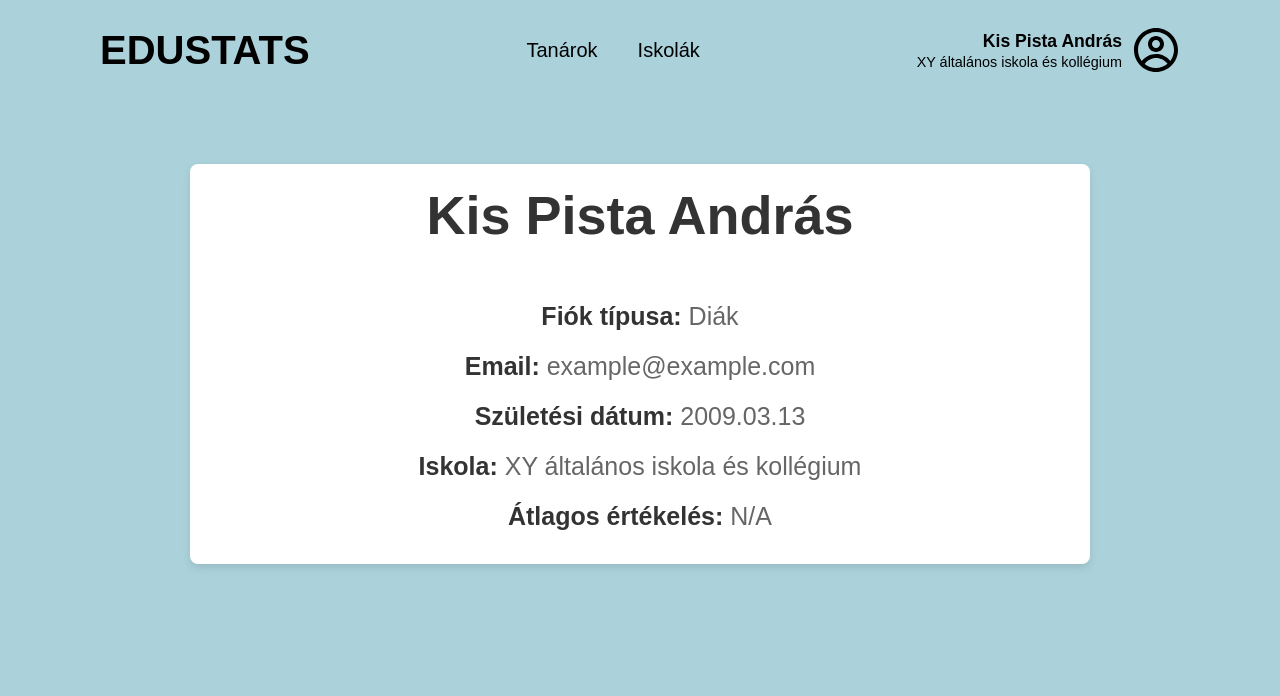
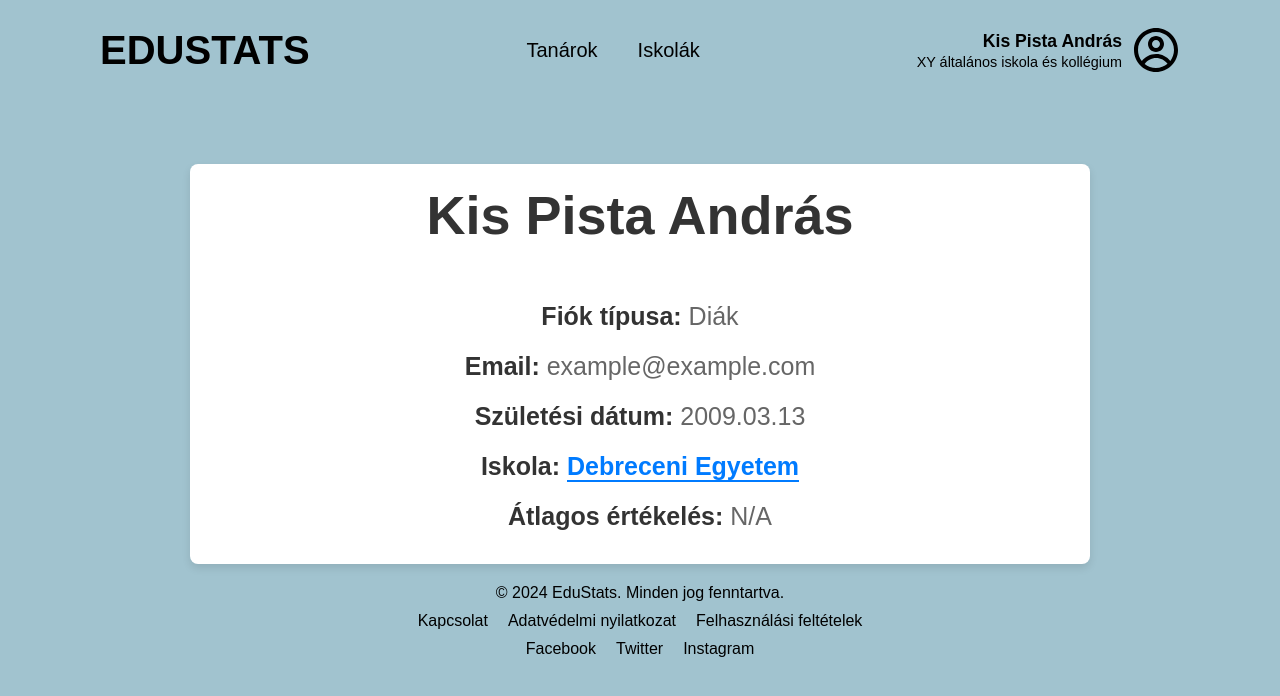
Before and after one commit to sacaaa/szoftverfejlesztesi-modszertanok-projekt, a React (Vite) app in the folder src/client/: page /profilepage in a window 1280 px wide. Shown: the top 696 px of the page. Built offline with nearby package versions, Linux system fonts and the light colour scheme.

Commit message:
edit: footer komponens hozzá adása, design és kereső módosítás

```diff
--- a/src/client/src/components/Profile/Profile.css
+++ b/src/client/src/components/Profile/Profile.css
@@ -26,3 +26,21 @@
 .student-card p strong {
     color: #333333;
 }
+
+.school-link {
+    color: #007bff; /* Alapértelmezett kék szín */
+    text-decoration: none; /* Aláhúzás eltávolítása */
+    font-weight: bold; /* Kiemelés */
+    border-bottom: 2px solid #007bff; /* Kék aláhúzás */
+    transition: color 0.3s, border-bottom 0.3s; /* Zökkenőmentes animáció */
+}
+
+.school-link:hover {
+    color: #0056b3; /* Sötétebb kék árnyalat hover állapotban */
+    border-bottom: 2px solid #0056b3; /* Sötétebb aláhúzás hover állapotban */
+}
+
+.school-link:focus {
+    outline: none; /* A fókusz keret eltüntetése */
+    box-shadow: 0 0 0 2px rgba(0, 123, 255, 0.5); /* Fókusz keret */
+}
--- a/src/client/src/components/Profile/Profile.tsx
+++ b/src/client/src/components/Profile/Profile.tsx
@@ -5,7 +5,7 @@ interface ProfileProps {
     accountType: string;
     email: string;
     birthdate: string;
-    school: string;
+    school: { name: string; id: number }; // Hozzáadtam az iskolához egy azonosítót
     avgRate: string | null;
 }
 
@@ -16,7 +16,12 @@ export default function Profile({ name, accountType, email, birthdate, school, a
             <p><strong>Fiók típusa:</strong> {accountType}</p>
             <p><strong>Email:</strong> {email}</p>
             <p><strong>Születési dátum:</strong> {birthdate}</p>
-            <p><strong>Iskola:</strong> {school}</p>
+            <p>
+                <strong>Iskola: </strong>
+                <a href={`http://localhost:5173/schoolprofile/${school.id}`} className="school-link">
+                    {school.name}
+                </a>
+            </p>
             <p><strong>Átlagos értékelés:</strong> {avgRate !== null ? avgRate : 'N/A'}</p>
         </div>
     );
--- a/src/client/src/components/SchoolProfile/SchoolProfile.css
+++ b/src/client/src/components/SchoolProfile/SchoolProfile.css
@@ -12,7 +12,7 @@
   .profile-image {
     width: 350px;
     height: 350px;
-    background-color: #f4d35e;
+    background-color: #A6D2EC;
     border-radius: 8px 0 0 8px;
   }
 
--- a/src/client/src/components/School_list/SchoolCard.css
+++ b/src/client/src/components/School_list/SchoolCard.css
@@ -1,6 +1,6 @@
 .card {
     width: 300px;
-    background-color: #ffffff;
+    background-color: #1E5780;
     border-radius: 10px;
     box-shadow: 0 4px 8px rgba(0, 0, 0, 0.1);
     margin: 10px;
@@ -9,7 +9,8 @@
 
 .card-body {
     height: 250px;
-    background-color: #f4d35e;
+    background-color: #A6D2EC
+    ;
     display: flex;
     justify-content: center;
     align-items: center;
@@ -20,7 +21,7 @@
     text-align: center;
     font-size: 16px;
     font-weight: bold;
-    color: #333;
+    color: white;
 }
 
 .school-logo {
--- a/src/client/src/index.css
+++ b/src/client/src/index.css
@@ -1,5 +1,5 @@
 :root {
-    --main-bg-color: #ABD2DB;
+    --main-bg-color: #A1C3CF;
     --main-text-color: black;
     --main-max-width: 90%;
 }
--- a/src/client/src/pages/HomePage/HomePage.css
+++ b/src/client/src/pages/HomePage/HomePage.css
@@ -23,7 +23,7 @@
 
 .description p {
     font-size: 1.2rem;
-    color: #000000;
+    color: var(--main-text-color);
     margin: 0.5rem 0;
 }
 
--- a/src/client/src/pages/HomePage/HomePage.tsx
+++ b/src/client/src/pages/HomePage/HomePage.tsx
@@ -1,4 +1,5 @@
 import Navbar from "../../components/Navbar/Navbar";
+import Footer from "../../components/Footer/Footer";
 import { Link } from "react-router-dom";
 import './HomePage.css';
 
@@ -29,6 +30,7 @@ export default function HomePage() {
                     </Link>
                 </div>
             </div>
+            <Footer />
         </>
     );
 }
--- a/src/client/src/pages/ProfilePage/ProfilePage.tsx
+++ b/src/client/src/pages/ProfilePage/ProfilePage.tsx
@@ -1,13 +1,20 @@
+import Footer from "../../components/Footer/Footer";
 import Navbar from "../../components/Navbar/Navbar";
 import Profile from "../../components/Profile/Profile";
 
 export default function ProfilePage() {
-    return (<>
-        <Navbar />
-        <Profile name="Kis Pista András"
-        accountType="Diák"
-        email="example@example.com"
-        birthdate="2009.03.13"
-        school="XY általános iskola és kollégium" avgRate={null}/>
-        </>)
+    return (
+        <>
+            <Navbar />
+            <Profile
+                name="Kis Pista András"
+                accountType="Diák"
+                email="example@example.com"
+                birthdate="2009.03.13"
+                school={{ name: "Debreceni Egyetem", id: 1 }}
+                avgRate={null}
+            />
+            <Footer />
+        </>
+    );
 }
--- a/src/client/src/pages/Schools/Schools.tsx
+++ b/src/client/src/pages/Schools/Schools.tsx
@@ -4,6 +4,7 @@ import Searchbar from "../../components/Searchbar/Searchbar";
 import SchoolCard from "../../components/School_list/SchoolCard";
 import { Link } from "react-router-dom";
 import './Schools.css';
+import Footer from "../../components/Footer/Footer";
 
 interface School {
     id: number;
@@ -50,6 +51,7 @@ export default function Schools() {
                         </Link>
                     ))}
             </div>
+            <Footer />
         </>
     );
 }
--- a/src/client/src/pages/SchoolsProfile/SchoolsProfile.tsx
+++ b/src/client/src/pages/SchoolsProfile/SchoolsProfile.tsx
@@ -2,6 +2,7 @@ import { useEffect, useState } from "react";
 import { useParams } from "react-router-dom";
 import Navbar from "../../components/Navbar/Navbar";
 import SchoolProfile from "../../components/SchoolProfile/SchoolProfile";
+import Footer from "../../components/Footer/Footer";
 
 interface School {
     institution_id: string;
@@ -48,6 +49,7 @@ export default function SchoolsProfile() {
                 studentsCount={school.students.length}
                 logo={school.logo}
             />
+            <Footer />
         </>
     );
 }
--- a/src/client/src/pages/TeacherProfile/TeachersProfile.tsx
+++ b/src/client/src/pages/TeacherProfile/TeachersProfile.tsx
@@ -5,6 +5,7 @@ import Profile from "../../components/Profile/Profile";
 import ReviewForm from "../../components/ReviewForm/ReviewForm";
 import ReviewComponent from "../../components/Review/Review";
 import './TeacherProfile.css';
+import Footer from "../../components/Footer/Footer";
 
 interface Review {
     id: number;
@@ -33,7 +34,7 @@ interface Teacher {
 export default function TeachersProfile() {
     const { id } = useParams<{ id: string }>();
     const [teacher, setTeacher] = useState<Teacher | null>(null);
-    const [schoolName, setSchoolName] = useState<string>('');
+    const [schoolName, setSchoolName] = useState<{ name: string; id: number } | null>(null);
     const [loading, setLoading] = useState<boolean>(true);
 
     const [currentPage, setCurrentPage] = useState<number>(1);
@@ -53,7 +54,7 @@ export default function TeachersProfile() {
                 throw new Error(`HTTP error! status: ${schoolResponse.status}`);
             }
             const schoolData = await schoolResponse.json();
-            setSchoolName(schoolData.name);
+            setSchoolName({ name: schoolData.name, id: schoolData.id });
 
         } catch (error) {
             console.error("Error fetching teacher data:", error);
@@ -77,7 +78,6 @@ export default function TeachersProfile() {
     const startIndex = (currentPage - 1) * reviewsPerPage;
     const displayedReviews = teacher.reviews.slice(startIndex, startIndex + reviewsPerPage);
     const totalReviews = teacher.reviews.length;
-
     const totalPages = Math.ceil(totalReviews / reviewsPerPage);
 
     const handleReviewSubmitted = () => {
@@ -87,6 +87,7 @@ export default function TeachersProfile() {
     return (
         <>
             <Navbar />
+            {schoolName ? (
                 <Profile
                     name={`${teacher.title} ${teacher.last_name} ${teacher.first_name}`}
                     accountType="Tanár"
@@ -95,6 +96,9 @@ export default function TeachersProfile() {
                     school={schoolName}
                     avgRate={teacher.avg_rate ? teacher.avg_rate.toFixed(2) : "N/A"}
                 />
+            ) : (
+                <p>Iskola nem található.</p>
+            )}
             <ReviewForm teacherId={teacher.id} onReviewSubmitted={handleReviewSubmitted} />
             <div className="reviews-list">
                 <h3>Értékelések ({totalReviews})</h3>
@@ -105,6 +109,7 @@ export default function TeachersProfile() {
                 ) : (
                     <p>Ehhez a tanárhoz még nem érkezett értékelés.</p>
                 )}
+                {totalReviews > 0 && totalPages > 1 && (
                     <div className="pagination">
                         <button
                             onClick={() => setCurrentPage(prev => Math.max(prev - 1, 1))}
@@ -120,7 +125,9 @@ export default function TeachersProfile() {
                             Következő
                         </button>
                     </div>
+                )}
             </div>
+            <Footer />
         </>
     );
 }
--- a/src/client/src/pages/Teachers/Teachers.tsx
+++ b/src/client/src/pages/Teachers/Teachers.tsx
@@ -1,5 +1,6 @@
 import { useEffect, useState } from "react";
 import Navbar from "../../components/Navbar/Navbar";
+import Footer from "../../components/Footer/Footer";
 import Searchbar from "../../components/Searchbar/Searchbar";
 import Teacher_list_item from "../../components/Teacher_list_item/Teacher_list_item";
 import { Link } from "react-router-dom";
@@ -20,6 +21,8 @@ export default function Teachers() {
     const [teachers, setTeachers] = useState<Teacher[]>([]);
     const [schools, setSchools] = useState<{ [key: number]: string }>({});
     const [searchQuery, setSearchQuery] = useState<string>("");
+    const [currentPage, setCurrentPage] = useState<number>(1);
+    const teachersPerPage = 10;
 
     useEffect(() => {
         const fetchTeachers = async () => {
@@ -70,11 +73,26 @@ export default function Teachers() {
         return fullName.includes(query) || schoolName.includes(query);
     });
 
+    // Pagination logic
+    const totalTeachers = filteredTeachers.length;
+    const totalPages = Math.ceil(totalTeachers / teachersPerPage);
+    const startIndex = (currentPage - 1) * teachersPerPage;
+    const displayedTeachers = filteredTeachers.slice(startIndex, startIndex + teachersPerPage);
+
+    const handleSearchQueryChange = (query: string) => {
+        setSearchQuery(query);
+        setCurrentPage(1);
+    };
+
     return (
         <>
             <Navbar />
-            <Searchbar searchQuery={searchQuery} setSearchQuery={setSearchQuery} searchType="teacher" />
-            {filteredTeachers.map((teacher) => (
+            <Searchbar
+                searchQuery={searchQuery}
+                setSearchQuery={handleSearchQueryChange}
+                searchType="teacher"
+            />
+            {displayedTeachers.map((teacher) => (
                 <Link
                     to={`/teacherprofile/${teacher.id}`}
                     key={teacher.id}
@@ -87,6 +105,25 @@ export default function Teachers() {
                     />
                 </Link>
             ))}
+
+            {totalPages > 1 && (
+                <div className="pagination">
+                    <button
+                        onClick={() => setCurrentPage(prev => Math.max(prev - 1, 1))}
+                        disabled={currentPage === 1}
+                    >
+                        Előző
+                    </button>
+                    <span>{currentPage} / {totalPages}</span>
+                    <button
+                        onClick={() => setCurrentPage(prev => Math.min(prev + 1, totalPages))}
+                        disabled={currentPage === totalPages}
+                    >
+                        Következő
+                    </button>
+                </div>
+            )}
+            <Footer />
         </>
     );
 }
```
Lines whose indentation alone changed are shown as unchanged.
